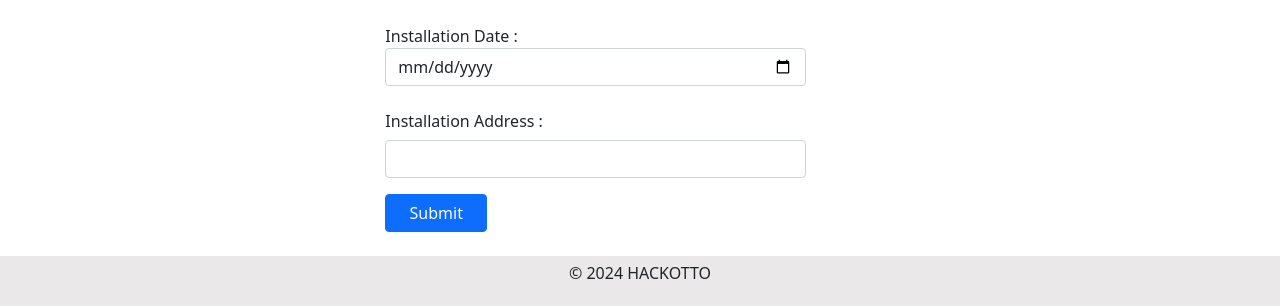
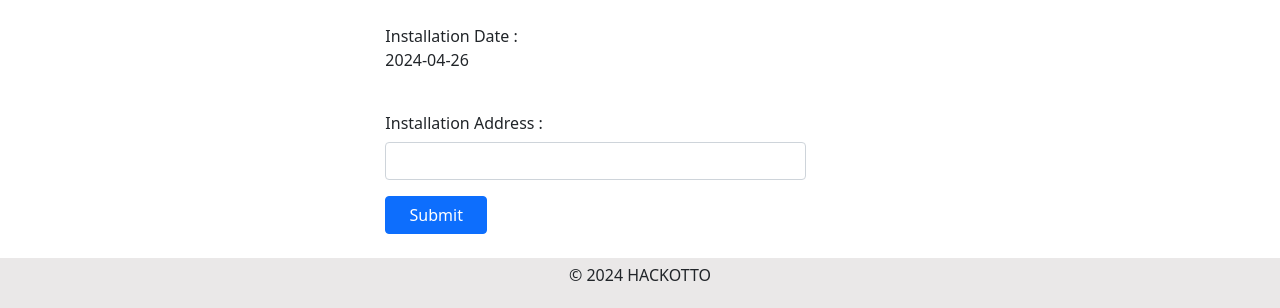
Before and after one commit to yoongzbear/meterIMS, a PHP site: page /meterInstallForm.php in a window 1280 px wide. Shown: the part 558-866 px from the top of the page. Run offline with PHP 8.4, Linux system fonts and the light colour scheme; a user stored in the database is signed in; data that the repository does not hold is empty.

Commit message:
edit current date

```diff
--- a/meterInstallForm.php
+++ b/meterInstallForm.php
@@ -93,7 +93,7 @@ include 'header.php';
             <div class="mb-3 row">
                 <label for='installDate'>Installation Date : </label>
             <div class="col-sm-10">
-                <input type='date' class='form-control'id='installDate' name='installDate' required>
+                <p name='installDate'><?php echo date('Y-m-d'); ?></p>
             </div>
             </div>
             <div class="mb-3 row">
--- a/submitMeterInstallation.php
+++ b/submitMeterInstallation.php
@@ -1,10 +1,9 @@
 <?php
 include('connection.php');
 $serial_num = $_POST['serial_num'];
-$installDate = $_POST['installDate'];
 $installAdd = $_POST['installAdd'];
 
-$sql = "UPDATE meter SET install_date = '$installDate', install_address = '$installAdd', meter_status = 'INSTALLED' WHERE serial_num = '$serial_num'";
+$sql = "UPDATE meter SET install_date = '$installDate', install_address = CURDATE(), meter_status = 'INSTALLED' WHERE serial_num = '$serial_num'";
 if (mysqli_query($connection, $sql)) {
     echo "<script>alert('Meter installation form submitted successfully!');
     window.location.href='meterInstall.php';
```
